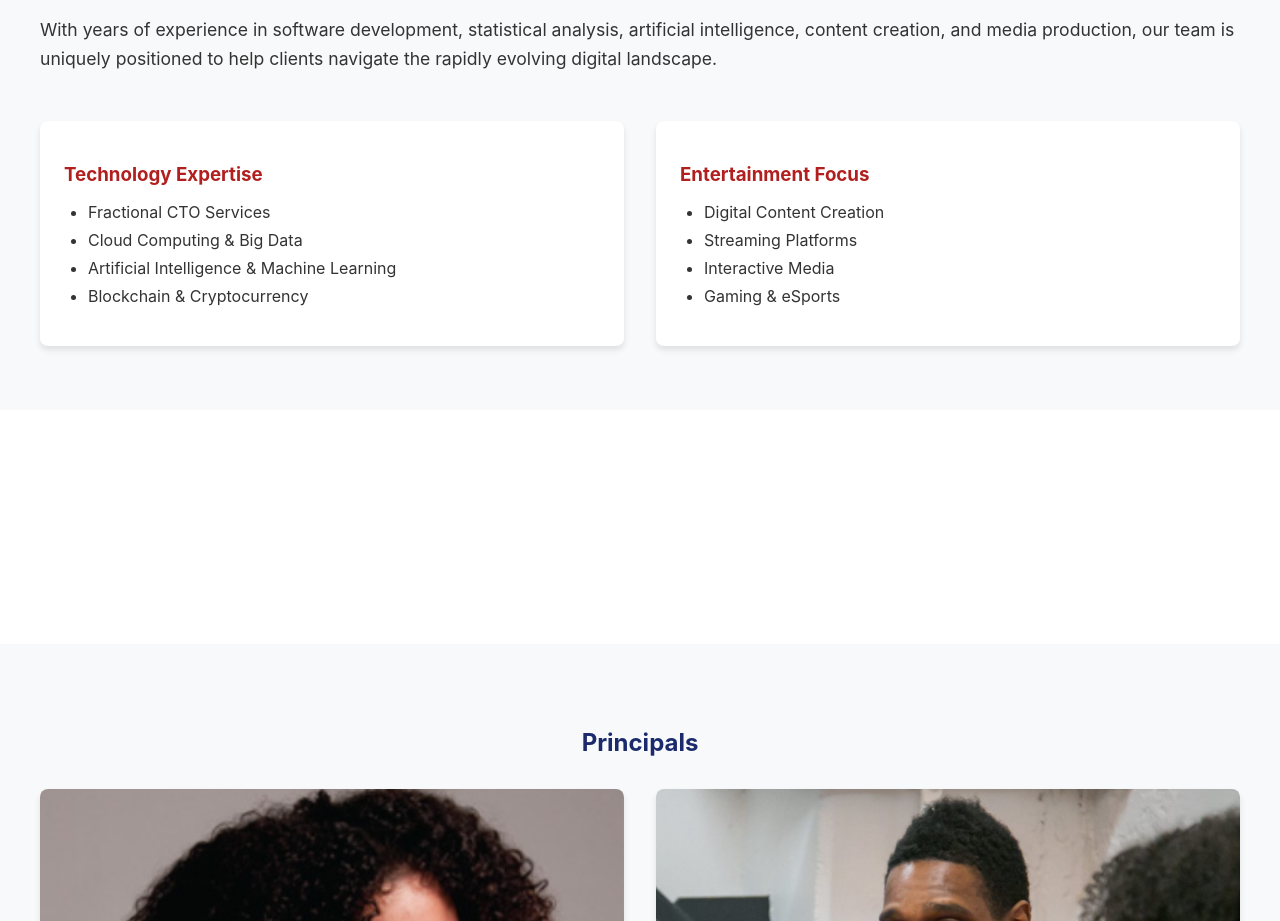
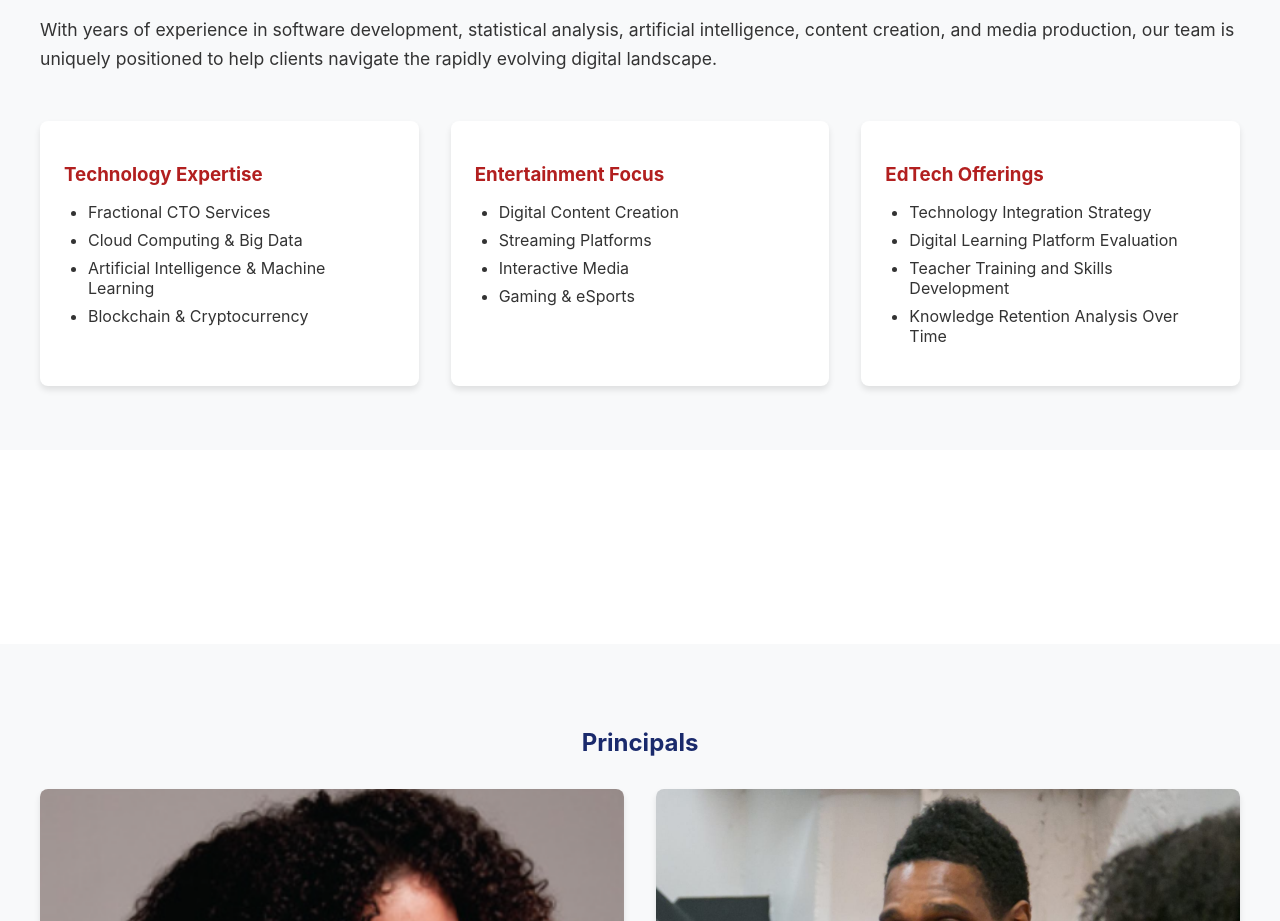
Before and after one commit to kourtni/ai-generated-website, a React (Create React App) app in the folder packages/website/: page / in a window 1280 px wide. Shown: the part 1240-2161 px from the top of the page. Built offline with nearby package versions, Linux system fonts and the light colour scheme; no server answers.

Commit message:
chore: add educational offerings to AboutUs

```diff
--- a/packages/website/src/components/AboutUs/AboutUs.tsx
+++ b/packages/website/src/components/AboutUs/AboutUs.tsx
@@ -38,6 +38,15 @@ const AboutUs: React.FC = () => {
               <li>Gaming & eSports</li>
             </ul>
           </div>
+          <div className={styles.highlight}>
+            <h3>EdTech Offerings</h3>
+            <ul>
+              <li>Technology Integration Strategy</li>
+              <li>Digital Learning Platform Evaluation</li>
+              <li>Teacher Training and Skills Development</li>
+              <li>Knowledge Retention Analysis Over Time</li>
+            </ul>
+          </div>
         </div>
       </div>
     </div>
```
